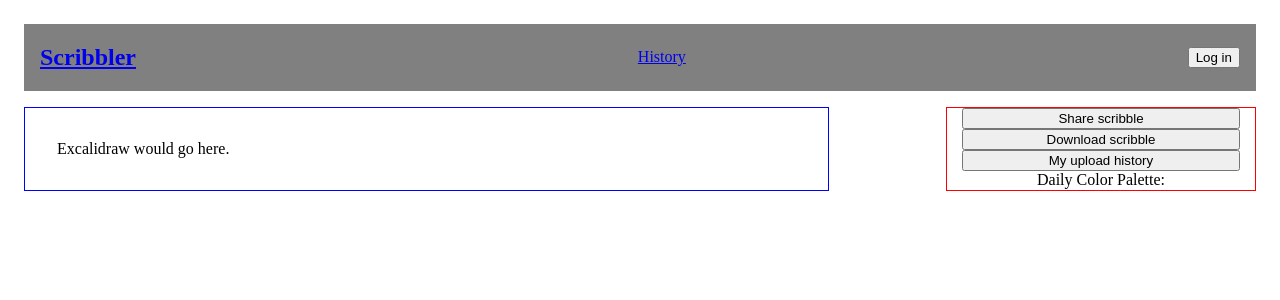
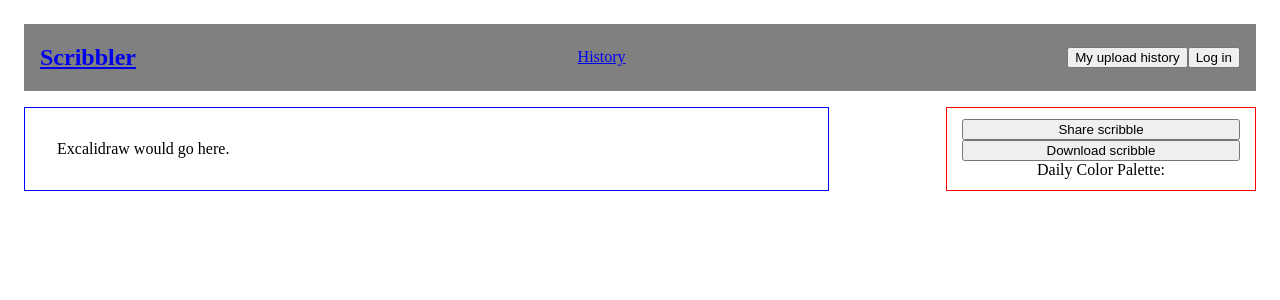
Before and after one commit to carbonsoda/scribbler, a React (Create React App) app in the folder app/: page / in a window 1280 px wide. Shown: the top 300 px of the page. Built offline with nearby package versions, Linux system fonts and the light colour scheme; no server answers.

Commit message:
Move the upload history btn to navbar's login items

```diff
--- a/app/src/components/Sidebar.js
+++ b/app/src/components/Sidebar.js
@@ -2,7 +2,6 @@ import React from 'react';
 
 import ColorPalette from './sidebar/ColorPalette';
 import DownloadBtn from './sidebar/DownloadBtn';
-import HistoryBtn from './sidebar/HistoryBtn';
 import ShareBtn from './sidebar/ShareBtn';
 
 export default function Sidebar() {
@@ -10,7 +9,6 @@ export default function Sidebar() {
     <div className="sidebar">
       <ShareBtn />
       <DownloadBtn />
-      <HistoryBtn />
       <ColorPalette />
     </div>
   );
--- a/app/src/components/navbar/LoginItems.js
+++ b/app/src/components/navbar/LoginItems.js
@@ -2,6 +2,7 @@ import React from 'react';
 
 import { useAuth0 } from '@auth0/auth0-react';
 
+import HistoryBtn from './HistoryBtn';
 import LoginBtn from './LoginBtn';
 import UserIcon from './UserIcon';
 
@@ -18,6 +19,7 @@ export default function LoginItems() {
   };
   return (
     <div className="login-items">
+      <HistoryBtn />
       <LoginBtn isAuthenticated={isAuthenticated} loginUser={loginUser} />
       <UserIcon user={user} />
     </div>
```
Also changed, not shown: app/src/components/navbar/HistoryBtn.js (renamed from app/src/components/sidebar/HistoryBtn.js).
